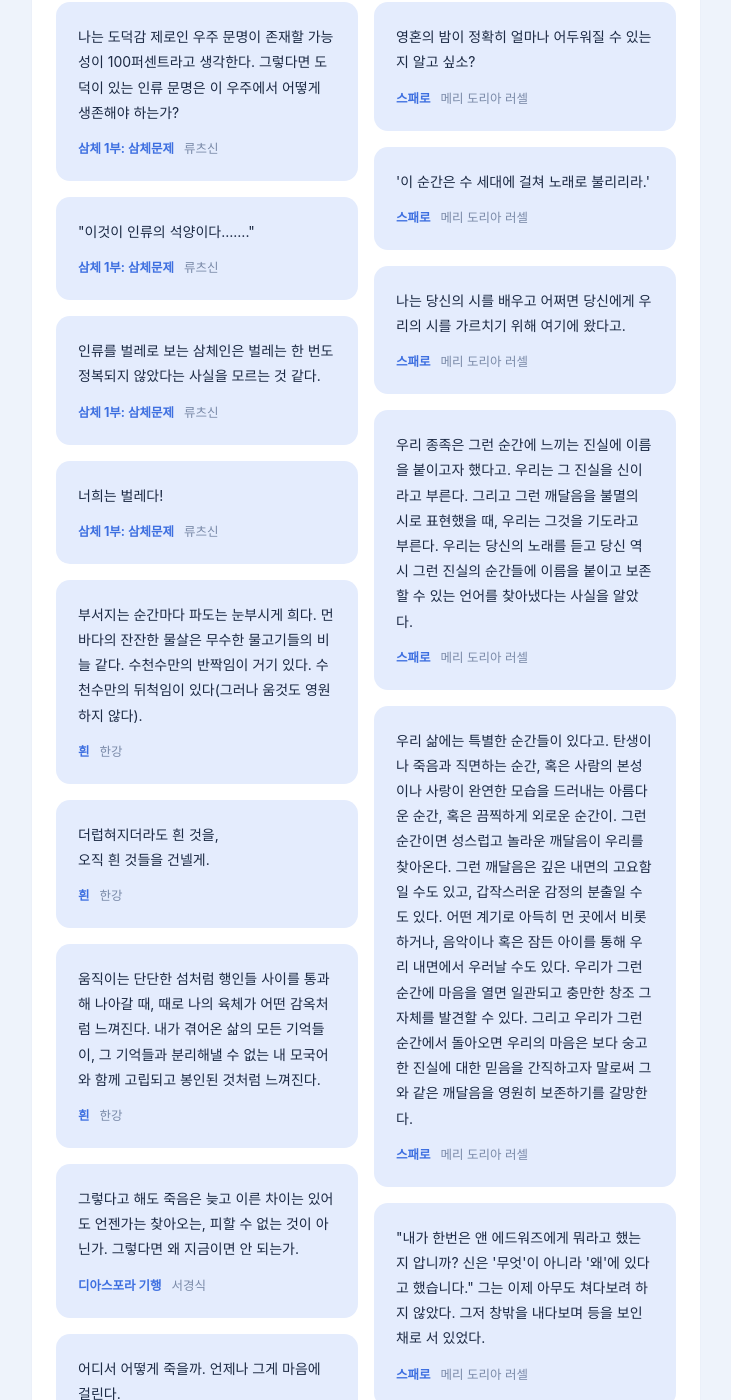
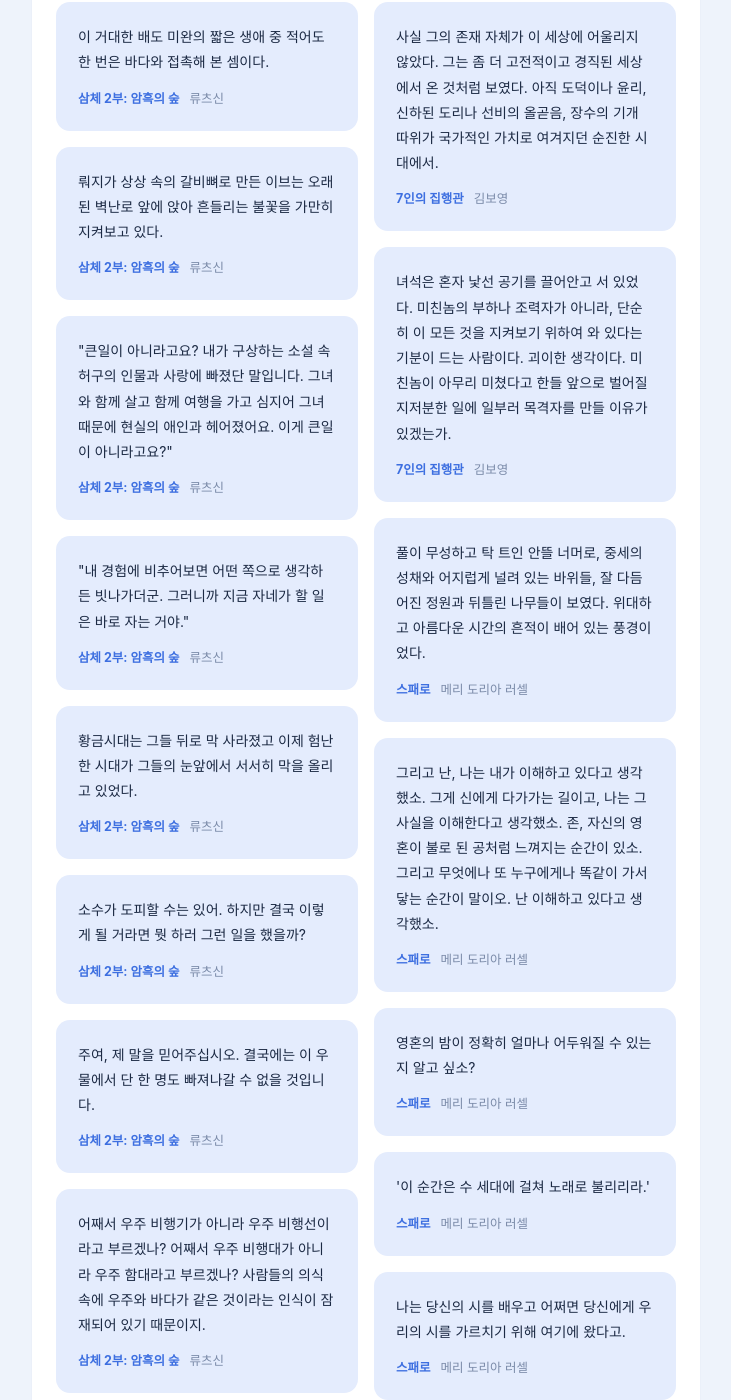
Before and after one commit to sojung-moon/sojung-moon.github.io, a Jekyll site: the page built from book.html, in a window 1280 px wide and 1400 px high, scrolled down 201 px. Shown: the whole window, without its empty margins (274-1005 px from the left). Built offline with Jekyll 4.4.1, drawn with Linux system fonts in a browser that asks for light colours; some web fonts are replaced; some of the changed text lies outside the part shown.

Commit message:
Update Book “quotes”

```diff
--- a/_data/quotes.yml
+++ b/_data/quotes.yml
@@ -100,3 +100,35 @@ items:
   - title: '삼체 1부: 삼체문제'
     author: 류츠신
     quote: 나는 도덕감 제로인 우주 문명이 존재할 가능성이 100퍼센트라고 생각한다. 그렇다면 도덕이 있는 인류 문명은 이 우주에서 어떻게 생존해야 하는가?
+  - title: '삼체 2부: 암흑의 숲'
+    author: 류츠신
+    quote: 거미는 끊임없이 반복되는 집짓기에 그 어떤 애증도 품지 않는다. 분노도, 절망도, 기쁨도, 보람도 없이 거미집을 칠 뿐이다. 지난 1억 년 동안 그래왔듯이…….
+  - title: '삼체 2부: 암흑의 숲'
+    author: 류츠신
+    quote: |-
+      에번스: "주여, 당신에겐 우리가 필요합니다."
+      자막: 나는 너희가 두렵다.
+  - title: '삼체 2부: 암흑의 숲'
+    author: 류츠신
+    quote: 어째서 우주 비행기가 아니라 우주 비행선이라고 부르겠나? 어째서 우주 비행대가 아니라 우주 함대라고 부르겠나? 사람들의 의식 속에 우주와 바다가 같은 것이라는 인식이 잠재되어 있기 때문이지.
+  - title: '삼체 2부: 암흑의 숲'
+    author: 류츠신
+    quote: 주여, 제 말을 믿어주십시오. 결국에는 이 우물에서 단 한 명도 빠져나갈 수 없을 것입니다.
+  - title: '삼체 2부: 암흑의 숲'
+    author: 류츠신
+    quote: 소수가 도피할 수는 있어. 하지만 결국 이렇게 될 거라면 뭣 하러 그런 일을 했을까?
+  - title: '삼체 2부: 암흑의 숲'
+    author: 류츠신
+    quote: 황금시대는 그들 뒤로 막 사라졌고 이제 험난한 시대가 그들의 눈앞에서 서서히 막을 올리고 있었다.
+  - title: '삼체 2부: 암흑의 숲'
+    author: 류츠신
+    quote: '"내 경험에 비추어보면 어떤 쪽으로 생각하든 빗나가더군. 그러니까 지금 자네가 할 일은 바로 자는 거야."'
+  - title: '삼체 2부: 암흑의 숲'
+    author: 류츠신
+    quote: '"큰일이 아니라고요? 내가 구상하는 소설 속 허구의 인물과 사랑에 빠졌단 말입니다. 그녀와 함께 살고 함께 여행을 가고 심지어 그녀 때문에 현실의 애인과 헤어졌어요. 이게 큰일이 아니라고요?"'
+  - title: '삼체 2부: 암흑의 숲'
+    author: 류츠신
+    quote: 뤄지가 상상 속의 갈비뼈로 만든 이브는 오래된 벽난로 앞에 앉아 흔들리는 불꽃을 가만히 지켜보고 있다.
+  - title: '삼체 2부: 암흑의 숲'
+    author: 류츠신
+    quote: 이 거대한 배도 미완의 짧은 생애 중 적어도 한 번은 바다와 접촉해 본 셈이다.
```
